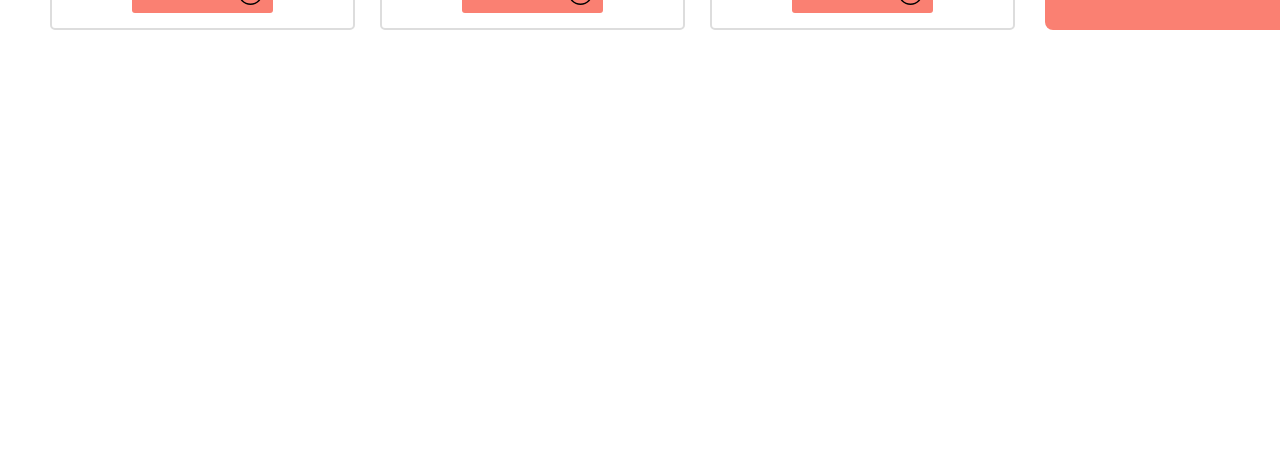
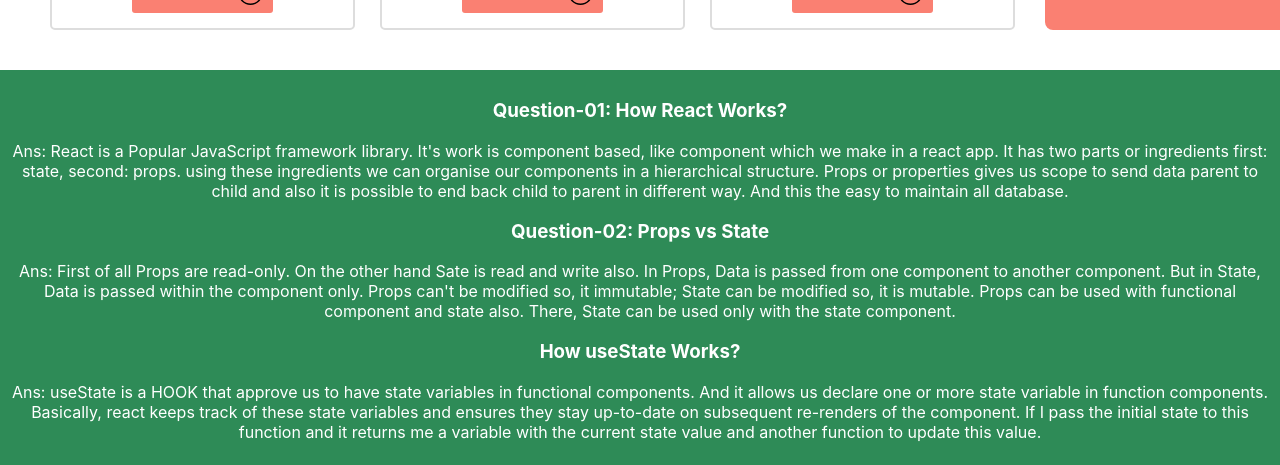
Before and after one commit to ParvesPR/lucky-one, a React (Create React App) app: page / in a window 1280 px wide. Shown: the part 1536-2001 px from the top of the page. Before the commit the page ends 1566 px from the top, so only its background shows below. Built offline with nearby package versions, Linux system fonts and the light colour scheme.

Commit message:
qna added

```diff
--- a/src/App.js
+++ b/src/App.js
@@ -1,12 +1,14 @@
 import './App.css';
 import Header from './components/Header/Header';
 import Places from './components/Places/Places';
+import Qns from './components/Qna/Qns';
 
 function App() {
   return (
     <div className="App">
       <Header></Header>
       <Places></Places>
+      <Qns></Qns>
     </div>
   );
 }
--- a/src/components/Header/Header.js
+++ b/src/components/Header/Header.js
@@ -1,5 +1,4 @@
 import React from 'react';
-import './Header.css'
 
 const Header = () => {
     return (
--- /dev/null
+++ b/src/components/Qna/Qna.css
@@ -0,0 +1,6 @@
+.qna{
+    background: seagreen;
+    padding: 10px;
+    margin-top: 40px;
+    color: white;
+}
--- /dev/null
+++ b/src/components/Qna/Qns.js
@@ -0,0 +1,23 @@
+import React from 'react';
+import './Qna.css';
+
+const Qns = () => {
+    return (
+        <div className='qna'>
+            <div>
+                <h3>Question-01: How React Works?</h3>
+                <p>Ans: React is a Popular JavaScript framework library. It's work is component based, like component which we make in a react app. It has two parts or ingredients first: state, second: props. using these ingredients we can organise our components in a hierarchical structure. Props or properties gives us scope to send data parent to child and also it is possible to end back child to parent in different way. And this the easy to maintain all database.</p>
+            </div>
+            <div>
+                <h3>Question-02: Props vs State</h3>
+                <p>Ans: First of all Props are read-only. On the other hand Sate is read and write also. In Props, Data is passed from one component to another component. But in State, Data is passed within the component only. Props can't be modified so, it immutable; State can be modified so, it is mutable. Props can be used with functional component and state also. There, State can be used only with the state component.</p>
+            </div>
+            <div>
+                <h3>How useState Works?</h3>
+                <p>Ans: useState is a HOOK that approve us to have state variables in functional components. And it allows us declare one or more state variable in function components. Basically, react keeps track of these state variables and ensures they stay up-to-date on subsequent re-renders of the component. If I pass the initial state to this function and it returns me a variable with the current state value and another function to update this value.</p>
+            </div>
+        </div>
+    );
+};
+
+export default Qns;
--- a/src/components/SelectedPlaces/SelectedPlaces.css
+++ b/src/components/SelectedPlaces/SelectedPlaces.css
@@ -17,6 +17,8 @@
     border: none;
     border-radius: 5px;
     cursor: pointer;
+    position: sticky;
+    top: 0;
 }
 
 .choose2 {
@@ -28,4 +30,6 @@
     border: none;
     border-radius: 5px;
     cursor: pointer;
+    position: sticky;
+    top: 0;
 }
```
Also changed, not shown: src/components/Header/Header.css (deleted).
